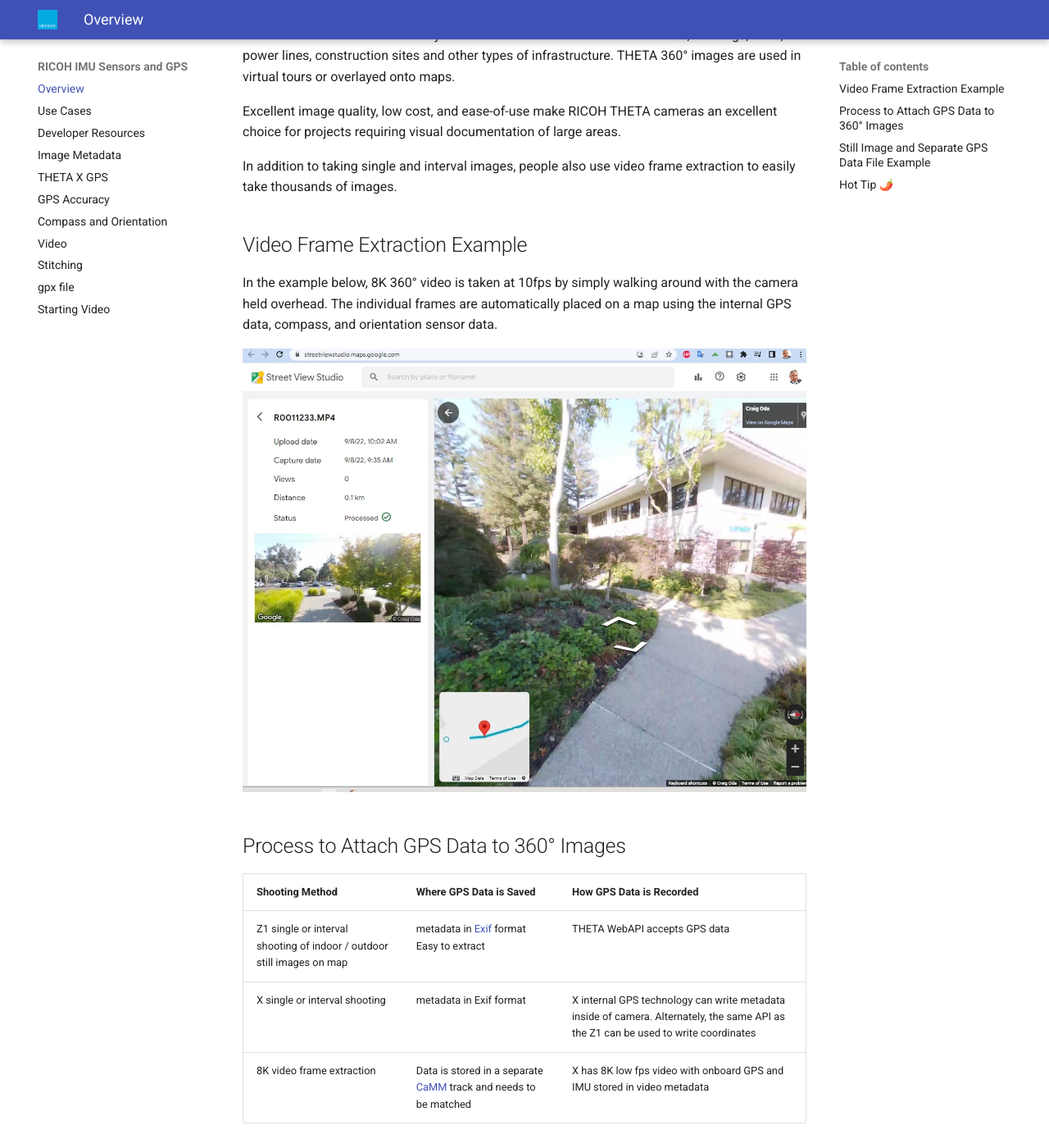
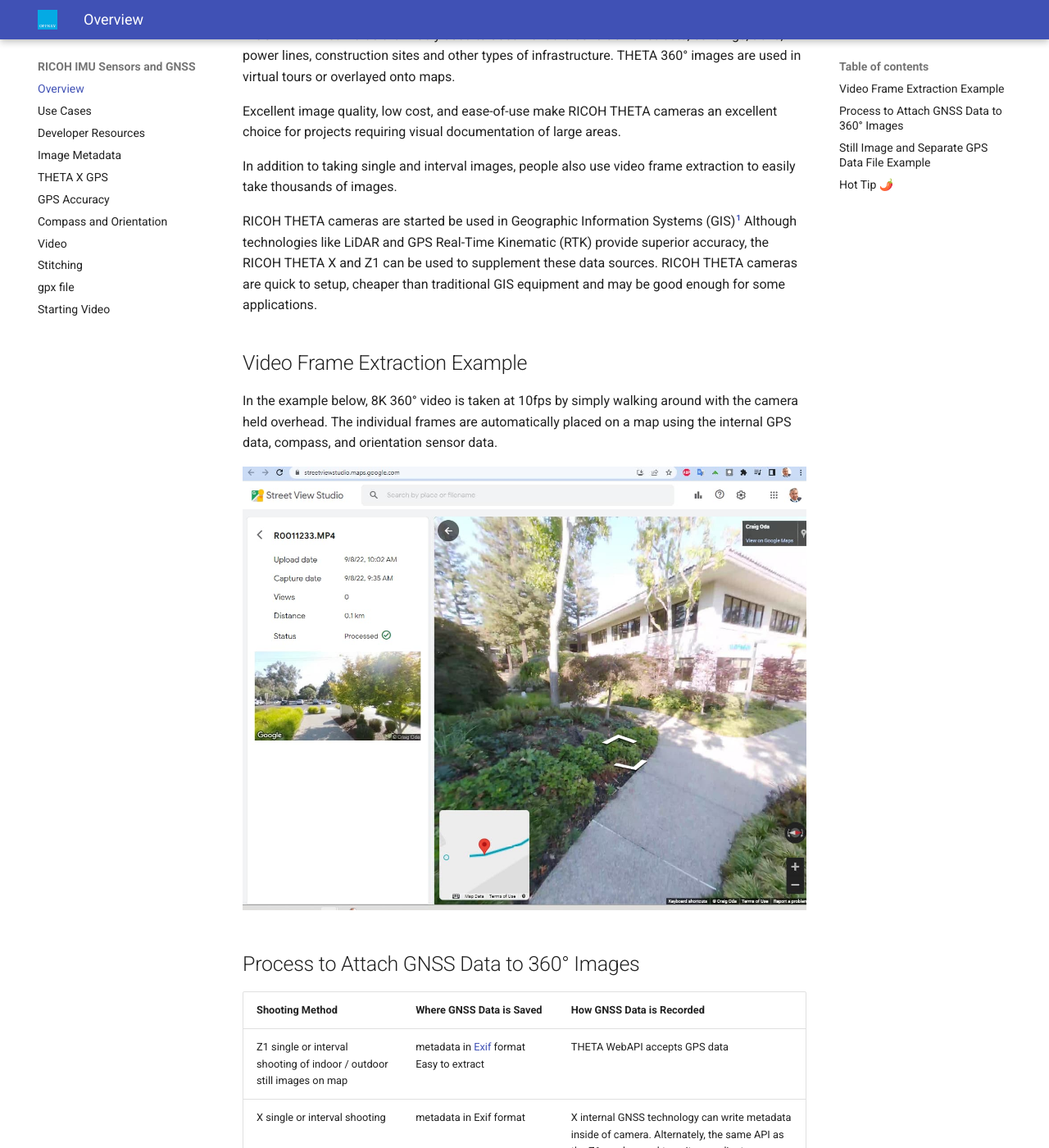
Before and after one commit to codetricity/theta-gis, an MkDocs documentation site: the page built from docs/index.md, in a window 1280 px wide and 1400 px high, scrolled down 613 px. Shown: the whole window at 82% size. Built offline with MkDocs 1.6.1 and Material for MkDocs 9.7.7, drawn with Linux system fonts in a browser that asks for light colours; some of the changed text lies outside the part shown.

Commit message:
updated title to be GNSS added link to THETA X u-blox chip

```diff
--- a/docs/index.md
+++ b/docs/index.md
@@ -1,4 +1,4 @@
-# RICOH THETA IMU and GPS Sensors
+# RICOH THETA IMU and GNSS Sensors
 
 ![banner](images/home/banner.png)
 
@@ -14,6 +14,15 @@
 In addition to taking single and interval images, people also
 use video frame extraction to easily take thousands of images.
 
+RICOH THETA cameras are started be used in Geographic
+Information Systems (GIS)[^1] Although technologies like LiDAR and GPS
+Real-Time Kinematic (RTK) provide superior accuracy, the RICOH THETA
+X and Z1 can be used to supplement these data sources. RICOH THETA
+cameras are quick to setup, cheaper than traditional GIS equipment
+and may be good enough for some applications.
+
+[^1]: Refer to the U.S. Geological Survey for more information on GIS. <https://www.usgs.gov/faqs/what-geographic-information-system-gis>
+
 ## Video Frame Extraction Example
 
 In the example below, 8K 360° video is taken at 10fps by simply walking
@@ -23,12 +32,12 @@
 
 ![streetview](images/home/streetview.jpeg)
 
-## Process to Attach GPS Data to 360° Images
+## Process to Attach GNSS Data to 360° Images
 
-| Shooting Method | Where GPS Data is Saved | How GPS Data is Recorded |
+| Shooting Method | Where GNSS Data is Saved | How GNSS Data is Recorded |
 | -------- | ----------- | --------- |
 | Z1  single or interval shooting of indoor / outdoor still images on map | metadata in [Exif](https://en.wikipedia.org/wiki/Exif) format  Easy to extract | THETA WebAPI accepts GPS data |
-| X single or interval shooting | metadata in Exif format | X internal GPS technology can write metadata inside of camera.  Alternately, the same API as the Z1 can be used to write coordinates |
+| X single or interval shooting | metadata in Exif format | X internal GNSS technology can write metadata inside of camera.  Alternately, the same API as the Z1 can be used to write coordinates |
 | 8K video frame extraction | Data is stored in a separate [CaMM](https://developers.google.com/streetview/publish/camm-spec) track and needs to be matched | X has 8K low fps video with onboard GPS and IMU stored in video metadata |
 
 ## Still Image and Separate GPS Data File Example
--- a/mkdocs.yml
+++ b/mkdocs.yml
@@ -1,4 +1,4 @@
-site_name: RICOH IMU Sensors and GPS
+site_name: RICOH IMU Sensors and GNSS
 site_author: Oppkey
 site_url: https://codetricity.github.io/theta-gis/
 
@@ -6,6 +6,8 @@
   name: material
   logo: images/oppkey_logo.jpg
   favicon: images/oppkey_logo.jpg
+  features:
+    - content.footnote.tooltips
 
 
 nav:
@@ -28,3 +30,4 @@
   - admonition
   - pymdownx.details
   - pymdownx.superfences
+  - footnotes
```
Also changed, not shown: docs/theta_x_internal_gps.md (+5 -1 lines).
